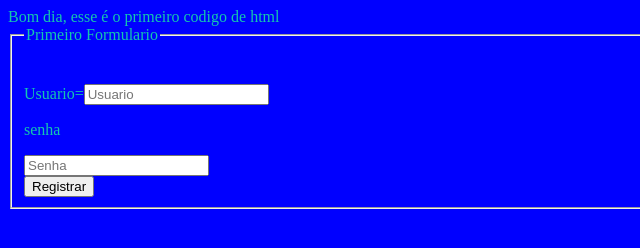
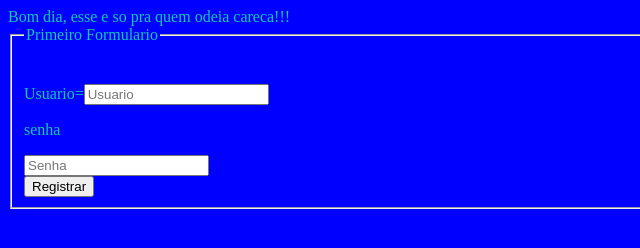
Before and after one commit to johnbatistaaraujo-lab/front-end-, a plain HTML site: page index.html in a window 1280 px wide. Shown: the full height of the page, 0-640 px from the left. Drawn offline with Linux system fonts and the light colour scheme.

Commit message:
Update index.html

```diff
--- a/index.html
+++ b/index.html
@@ -13,7 +13,7 @@
           }
       </style>
       <body class="body">
-          Bom dia, esse é o primeiro codigo de html
+          Bom dia, esse e so pra quem odeia careca!!!
         <form method="POST" action="index.php">
             <fieldset>
                 <legend>
```
